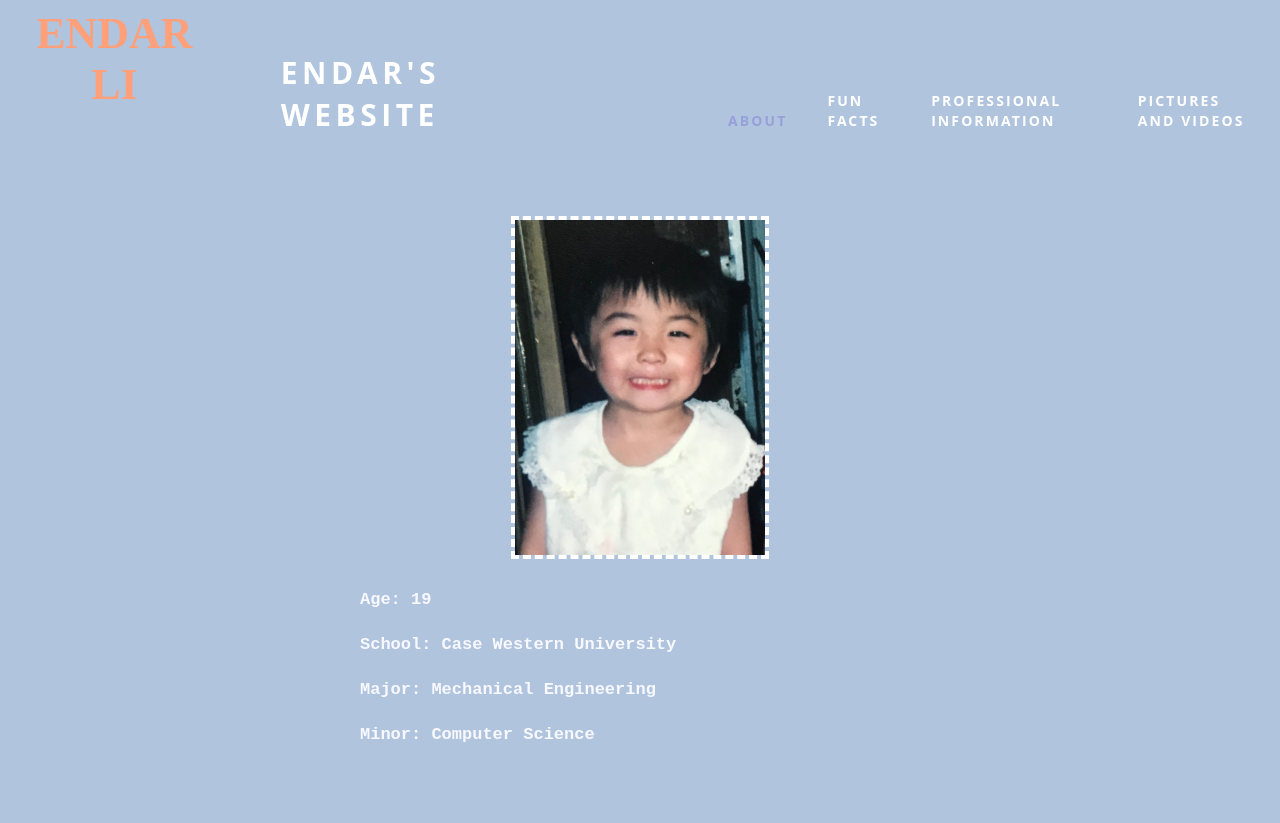
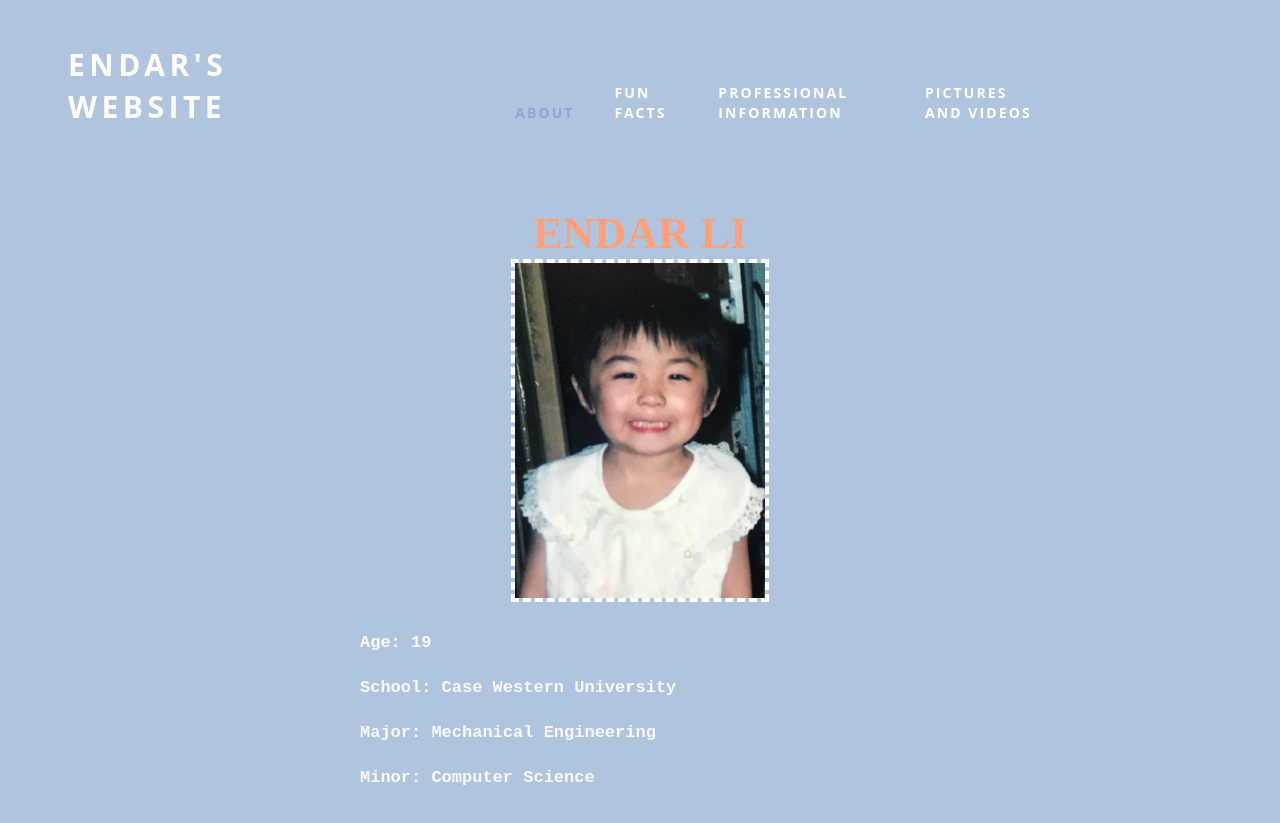
Before and after one commit to endarli/2021, a plain HTML site: page general.html in a window 1280 px wide. Before the commit the page ends 800 px from the top, so only its background shows below. Drawn offline with Linux system fonts and the light colour scheme.

Commit message:
changed nav bar

```diff
--- a/general.html
+++ b/general.html
@@ -3,7 +3,7 @@
     <link rel="stylesheet" href="main.css">
 
     <body>
-        <ul style="float: right;">
+        <ul>
             <li><a href="index.html" style="font-size: 30px;">Endar's Website</a></li>
             <li><b></b></li>
             <li><a class="active" href="general.html">About</a></li>
```
Also changed, not shown: index.html (+1 -1 lines), pictoral.html (+1 -1 lines), profesh.html (+1 -1 lines).
